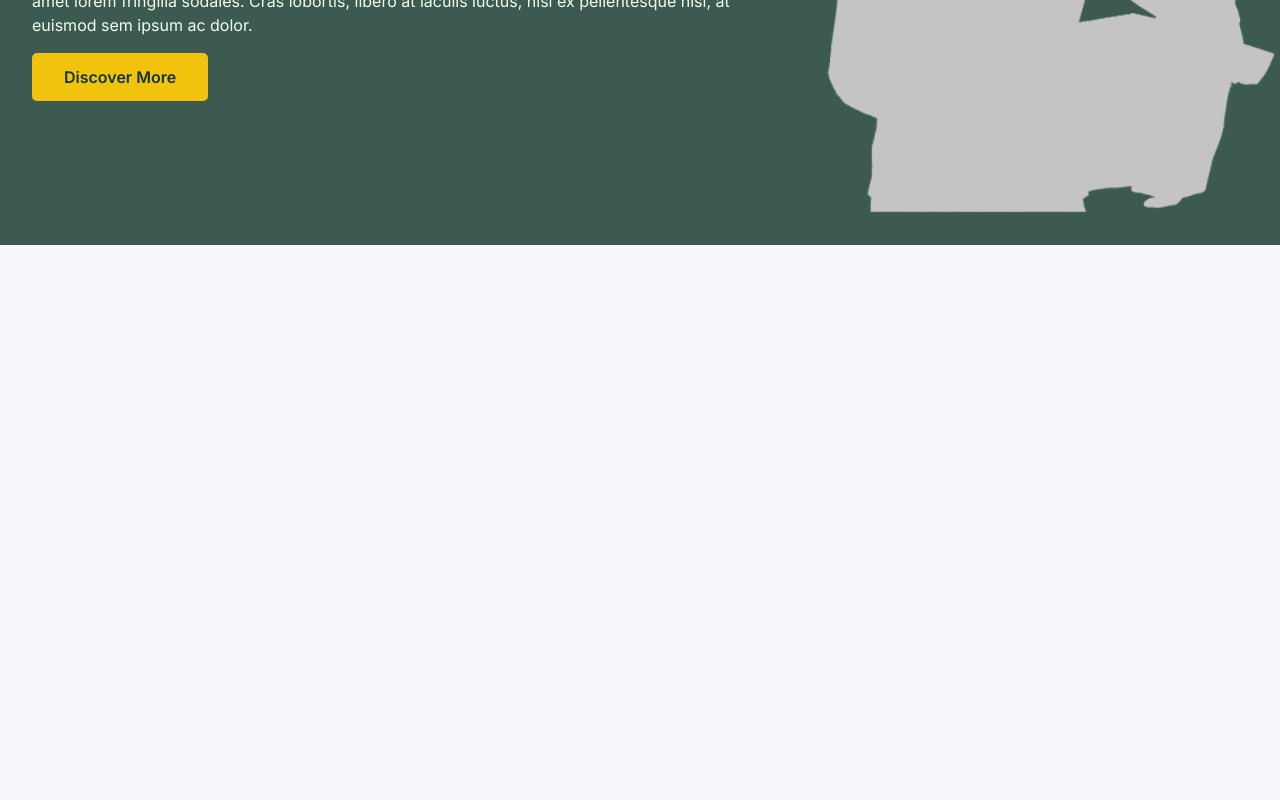
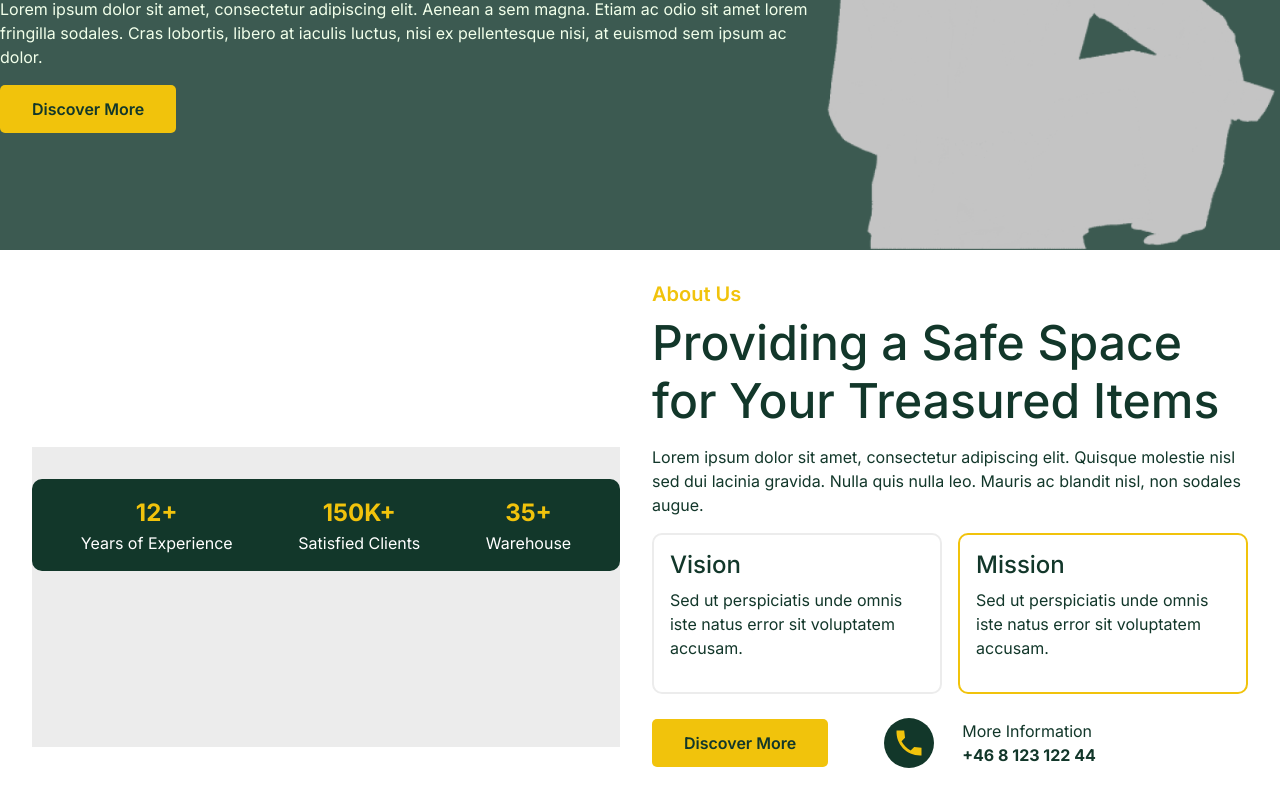
Before and after one commit to Simon-creates/Javascript, a React (Vite) app in the folder my-app/: page / in a window 1280 px wide. Shown: the part 484-1284 px from the top of the page. Before the commit the page ends 800 px from the top, so only its background shows below. Built offline with nearby package versions, Linux system fonts and the light colour scheme.

Commit message:
14th commit. About-sektion.

```diff
--- a/my-app/src/App.jsx
+++ b/my-app/src/App.jsx
@@ -2,6 +2,7 @@ import { Routes, Route } from 'react-router-dom';
 import Navbar from './components/Navbar.jsx';
 import Home from './components/Home.jsx';
 import Hero from './components/Hero.jsx';
+import About from './components/About.jsx';
 import './App.css';
 
 
@@ -11,7 +12,13 @@ export default function App() {
       <Navbar />
       <main>
         <Routes>
-            <Route path="/" element={<Hero />} />
+            <Route path="/" element={
+              <>
+              <Hero />
+              <About />
+              </>
+              }
+              />
 
         </Routes>
       </main>
--- /dev/null
+++ b/my-app/src/components/About.css
@@ -0,0 +1,127 @@
+.About{
+    background-color: #FFFFFF;
+    display: flex;
+    justify-content: center;
+    align-items: center;
+}
+.about_container {
+    display: flex;
+    gap: 2rem;
+    align-items: center;
+    padding: 2rem;
+    max-width: 1450px;
+}
+.stats-wrapper {
+    position: relative;
+    width: 100%;
+    max-width: 800px;
+    margin: 0 auto;
+    padding: 2rem 0;
+}
+.gray-background {
+    background-color: #ECECEC;
+    height: 300px;
+    position: absolute;
+    top: 0;
+    left: 0;
+    right: 0;
+    z-index: 0;
+}
+.about_stats {
+    display: flex;
+    justify-content: space-around;
+    align-items: center;
+    padding: 2rem;
+    border-radius: 10px;
+    position: relative;
+    z-index: 1;
+}
+
+.about_subtitle {
+    color: var(--secondary-color);
+    font-weight: 600;
+}
+
+.about_title {
+    font-size: 3rem;
+    color:  #12372A;
+    margin: 0.5rem 0 1rem;
+}
+
+.about_cards {
+    display: flex;
+    gap: 1rem;
+    margin: 1rem 0;
+
+}
+
+.about_card {
+    background: white;
+    padding: 1rem;
+    border-radius: 10px;
+    border: 2px solid #ECECEC;
+    flex: 1;
+}
+
+.about_card--border {
+    border: 2px solid var(--secondary-color);
+    border-radius: 10px;
+}
+
+.btn {
+    background-color: #F1C30C;
+    border: none;
+    border-radius: 5px;
+    padding: 0.75rem 2rem;
+    color:#12372A;
+    cursor: pointer;
+    font-weight: 600;
+}
+
+.about_buttons {
+    display: flex;
+    align-items: center;
+    gap: 1.5rem;
+    margin-top: 1.5rem;
+}
+
+.about_stats {
+    display: flex;
+    justify-content: space-around;
+    align-items: center;
+    background: #12372A;
+    color: white;
+    padding: 1rem;
+}
+
+.about_stats div {
+     text-align: center;
+}
+
+.about_stats strong {
+    display: block;
+    font-size: 1.5rem;
+    color: var(--secondary-color);
+}
+.about-buttons{
+    display: flex;
+    align-items: center;
+    gap: 0.5rem;
+}
+.about_info {
+    display: flex;
+    align-items: center;
+    gap: 0.75rem;
+}
+.about-phone{
+    flex-direction: column;
+    align-items: flex-start;
+    line-height: 0.5;
+    gap: 0.5rem;
+    margin-left: 1rem;
+}
+.about_phone-icon{
+    margin-left: 2rem;
+    width: 50px;
+    height: auto;
+}
--- /dev/null
+++ b/my-app/src/components/About.jsx
@@ -0,0 +1,59 @@
+import { Link } from 'react-router-dom';
+import './About.css';
+
+
+export default function About() {
+  return (
+    <section className="About">
+        <div className="about_container">
+            <div className="stats-wrapper">
+                <div className="gray-background"></div>
+                <div className="about_stats">
+                    <div><strong>12+</strong><span>Years of Experience</span></div>
+                    <div><strong>150K+</strong><span>Satisfied Clients</span></div>
+                    <div><strong>35+</strong><span>Warehouse</span></div>
+                </div>
+            </div>
+
+            <div className="about_content">
+                <h5 className="about_subtitle">About Us</h5>
+                <h2 className="about_title">Providing a Safe Space for Your Treasured Items</h2>
+                <p className="about_text">
+                    Lorem ipsum dolor sit amet, consectetur adipiscing elit. Quisque molestie nisl sed dui lacinia gravida.
+                    Nulla quis nulla leo. Mauris ac blandit nisl, non sodales augue.
+                </p>
+
+                <div className="about_cards">
+                    <div className="about_card">
+                    <h4>Vision</h4>
+                    <p>Sed ut perspiciatis unde omnis iste natus error sit voluptatem accusam.</p>
+                    </div>
+                    <div className="about_card about_card--border">
+                    <h4>Mission</h4>
+                    <p>Sed ut perspiciatis unde omnis iste natus error sit voluptatem accusam.</p>
+                    </div>
+                </div>
+
+                <div className="about_buttons">
+                    <a href="#" class="btn btn--primary">Discover More</a>
+                    <div className="about_info">
+                    <img src="/images/About_phone.svg" alt="About phone" className="about_phone-icon" />
+                    <div className="about-phone">
+                        <p>More Information</p>
+                        <strong>+46 8 123 122 44</strong>
+                    </div>
+                </div>
+            </div>
+        </div>
+  </div>
+
+
+    </section>
+
+
+
+
+
+
+  );
+}
--- a/my-app/src/components/Hero.css
+++ b/my-app/src/components/Hero.css
@@ -1,18 +1,15 @@
 .hero-wrapper {
     display: flex;
-    flex-direction: row;
     justify-content: center;
-    align-items: flex-end;
     width: 100%;
+    height: auto;
     background-color: #12372acf;
-    padding: 2rem 0;
-    box-sizing: border-box;
+    padding-top: 5rem;
 }
 
 .hero-container {
     max-width: 900px;
-    padding: 7rem 2rem;
-    box-sizing: border-box;
+    margin-top: 6rem;
 }
 
 .link-welcome a{
@@ -28,7 +25,7 @@
   transform: translateY(-2px);
 }
 .hero-content {
-    color: #F1FFEA
+    color: #F1FFEA;
 }
 .hero-content h1 {
     font-size: 4rem;
@@ -44,15 +41,13 @@
     font-weight: 600;
 }
 .discover-button button:hover {
-  background-color: #FFFFFF;
-  color:#12372A;
-  transform: translateY(-2px);
+    background-color: #FFFFFF;
+    color:#12372A;
+    transform: translateY(-2px);
 }
 
 .hero-image {
     display: block;
     height: auto;
-    object-fit: contain;
-    align-self: bottom;
-    margin: 0;
-};
+
+}
--- a/my-app/src/components/Hero.jsx
+++ b/my-app/src/components/Hero.jsx
@@ -1,7 +1,5 @@
 import { Link } from 'react-router-dom';
 import './Hero.css';
-
-
 
 
 export default function Hero() {
--- a/my-app/src/index.css
+++ b/my-app/src/index.css
@@ -12,6 +12,10 @@ html, body, #root {
 
 #root {
   display: block;
+  --primary-color: #12372acf;
+  --secondary-color: #F1C30C;
+  --text-color: #222;
+  --bg-light: #f7f7f7;
 }
 
 h1 {
```
Also changed, not shown: my-app/public/images/About_phone.svg (added).
